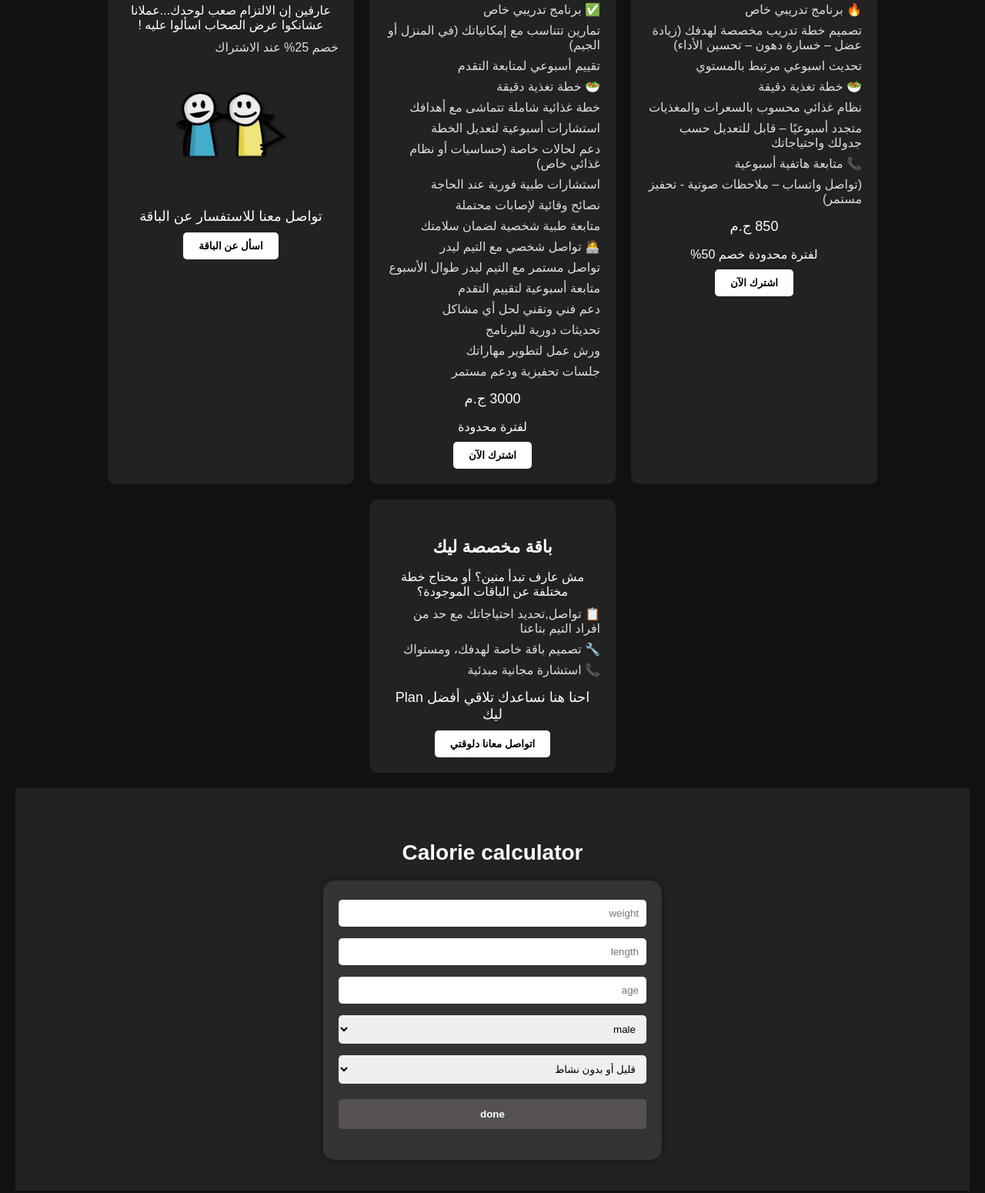
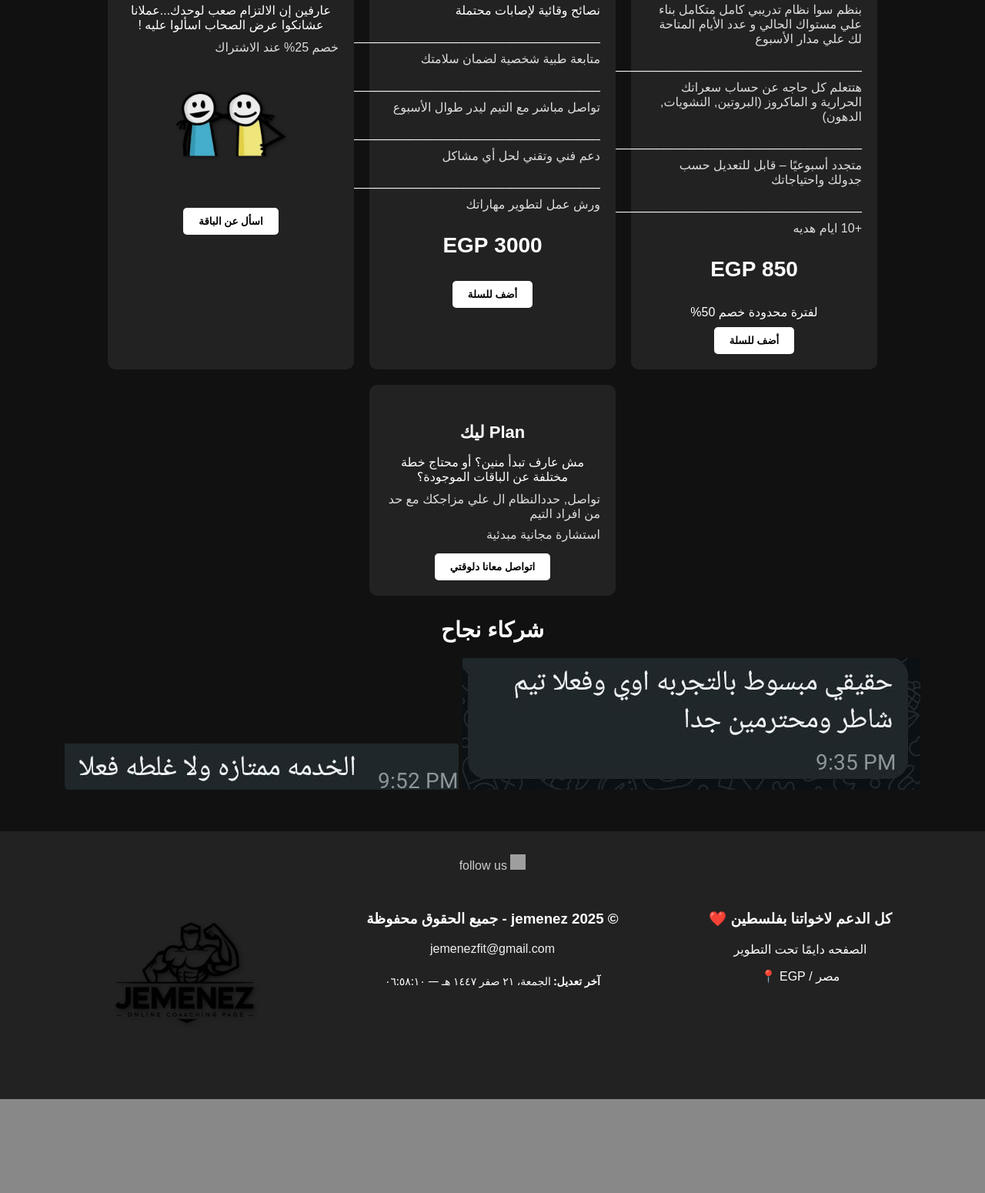
Before and after one commit to jemenezfit/2, a plain HTML site: page index.html in a window 1280 px wide. Shown: the part 1543-3093 px from the top of the page at 77% size. After the commit the page ends 2971 px from the top, so only its background shows below. Drawn offline with Linux system fonts and the light colour scheme; grey boxes are pictures that could not be loaded.

Commit message:
Update index.html

```diff
--- a/index.html
+++ b/index.html
@@ -5,7 +5,9 @@
   <meta charset="UTF-8" />
   <meta name="viewport" content="width=device-width, initial-scale=1.0"/>
   <title>HOME</title>
-  <link rel="icon" type="new/png" href="new.png">
+  <link rel="icon" type="48/jpg" href="48.jpg">
+  <link rel="stylesheet" href="https://cdnjs.cloudflare.com/ajax/libs/font-awesome/6.4.0/css/all.min.css">
+
 </header>
   <div style="text-align:center; margin: 30px 0;">
   <img src="new.png" alt="Image" style="max-width: 200px; height: auto;">
@@ -287,7 +289,7 @@
   <section class="about">
     <h3>about jemenez</h3>
     <p>احنا تيم شباب مصري</p>
-    <p>  احنا مش مجرد مدربين بس، احنا تيم كامل لخدمتك معاك فكل خطوه ومعاك مدربين ليهم خبرة عالية في مجال التدريب والتخسيس والإعداد البدني والتاهيلي ، ومعاك كمان متخصصين تغذية معاهم شهدات تقيله عشان تتمرن بكفاءة ويوصلك لهدفك بأسرع وقت وبشكل آمن وبصحه كويسه ومعاك خدمه عملاء موجودين24 ساعه علي مدار الاسبوع عشان يردوا علي اسالتكم
+    <p>  احنا مش مجرد مدربين بس، احنا تيم كامل معاك فكل خطوه ومعاك مدربين ليهم خبرة عالية في مجال التدريب والتخسيس والإعداد البدني والتاهيلي ، ومعاك كمان متخصصين تغذية معاهم شهدات تقيله عشان تتمرن بكفاءة ويوصلك لهدفك بأسرع وقت وبشكل آمن وبصحه كويسه ومعاك خدمه عملاء موجودين24 ساعه علي مدار الاسبوع عشان يردوا علي اسالتكم</p>
 
      <p>موجودين بقالنا سنتين في الساحه ومكملين</p>
      <p>We are a team of Egyptian youth.
@@ -306,46 +308,37 @@ We have been in the field for two years and we are continuing to do so.</p>
       <div class="package">
                <h4>الباقة الشهريّة</h4>
             <ul>
-          <li>🔥 برنامج تدريبي خاص</li>
-          <li>تصميم خطة تدريب مخصصة لهدفك (زيادة عضل – خسارة دهون – تحسين الأداء)</li>
-          <li>تحديث اسبوعي مرتبط بالمستوي</li>
-          <li>🥗 خطة تغذية دقيقة</li>
-          <li>نظام غذائي محسوب بالسعرات والمغذيات</li>
+          <li>بنظم سوا نظام تدريبي كامل متكامل بناء علي مستواك الحالي و عدد الأيام المتاحة لك علي مدار الأسبوع</li>
+          <p>________________________________________</p>
+          <li>هتتعلم كل حاجه عن حساب سعراتك الحرارية و الماكروز (البروتين, النشويات, الدهون)</li>
+          <p>________________________________________</p>
           <li>متجدد أسبوعيًا – قابل للتعديل حسب جدولك واحتياجاتك</li>
-          <li>📞 متابعة هاتفية أسبوعية</li>
-          <li>(تواصل واتساب – ملاحظات صوتية - تحفيز مستمر)</li>
+          <p>________________________________________</p>
+          <li>+10 ايام هديه</li>
         </ul>
-        <p style="font-size: 18px; margin-top:10px;">850 ج.م</p>
+
+       <h3>850 EGP</h3>
         <p>لفترة محدودة خصم 50%</p>
-        <button onclick="window.location.href='https://bejewelled-syrniki-58d7de.netlify.app/'">اشترك الآن</button>
+      <button onclick="addToCart('منتج 1', 850)">أضف للسلة</button>
       </div>
 
       <!-- الباقة السنوية -->
       <div class="package">
        <h4>الباقة السنوية</h4>
        <ul>
-          <li>✅ برنامج تدريبي خاص</li>
-          <li>تمارين تتناسب مع إمكانياتك (في المنزل أو الجيم)</li>
-          <li>تقييم أسبوعي لمتابعة التقدم</li>
-          <li>🥗 خطة تغذية دقيقة</li>
-          <li>خطة غذائية شاملة تتماشى مع أهدافك</li>
-          <li>استشارات أسبوعية لتعديل الخطة</li>
-          <li>دعم لحالات خاصة (حساسيات أو نظام غذائي خاص)</li>
-          <li>استشارات طبية فورية عند الحاجة</li>
-          <li>نصائح وقائية لإصابات محتملة</li>
+
+          <p>نصائح وقائية لإصابات محتملة</p>
+          <p>________________________________________</p>
           <li>متابعة طبية شخصية لضمان سلامتك</li>
-          <li>🧑‍💻 تواصل شخصي مع التيم ليدر</li>
-          <li>تواصل مستمر مع التيم ليدر طوال الأسبوع</li>
-          <li>متابعة أسبوعية لتقييم التقدم</li>
+          <p>________________________________________</p>
+          <li>تواصل مباشر مع التيم ليدر طوال الأسبوع</li>
+          <p>________________________________________</p>
           <li>دعم فني وتقني لحل أي مشاكل</li>
-          <li>تحديثات دورية للبرنامج</li>
+          <p>________________________________________</p>
           <li>ورش عمل لتطوير مهاراتك</li>
-          <li>جلسات تحفيزية ودعم مستمر</li>
         </ul>
-        <p style="font-size: 18px; margin-top:10px;">3000 ج.م</p>
-        <p>لفترة محدودة</p>
-        <button onclick="window.location.href='https://bejewelled-syrniki-58d7de.netlify.app/'">اشترك الآن</button>
-      </div>
+        <h3>3000 EGP</h3>
+      <button onclick="addToCart('منتج 2', 3000)">أضف للسلة</button>      </div>
 
       <!-- باقة الصحاب -->
       <div class="package">
@@ -358,115 +351,22 @@ We have been in the field for two years and we are continuing to do so.</p>
          <div style="text-align:center; margin-bottom: 30px;">
   <img src="2twin.png" alt="2twin" style="max-width: 150px; height: auto;">
 </div>
-        <p style="font-size: 18px; margin-top:10px;">تواصل معنا للاستفسار عن الباقة</p>
-        <button onclick="window.location.href='https://wa.me/201146239234'">اسأل عن الباقة</button>
+        <button onclick="window.location.href='https://wa.me/201148410398'">اسأل عن الباقة</button>
 
       </div>
 
       <div class="package">
-  <h4>باقة مخصصة ليك</h4>
+  <h4>Plan ليك</h4>
   <p>مش عارف تبدأ منين؟ أو محتاج خطة مختلفة عن الباقات الموجودة؟</p>
   <ul>
-    <li>📋 تواصل,تحديد احتياجاتك مع حد من افراد التيم بتاعنا</li>
-    <li>🔧 تصميم باقة خاصة لهدفك، ومستواك</li>
-    <li>📞 استشارة مجانية مبدئية</li>
+    <li>تواصل, حددالنظام ال علي مزاجكك  مع حد من افراد التيم</li>
+    <li> استشارة مجانية مبدئية</li>
   </ul>
-  <p style="font-size: 18px; margin-top:10px;">احنا هنا نساعدك تلاقي أفضل Plan ليك</p>
-  <button onclick="window.location.href='https://wa.me/201146239234'">اتواصل معانا دلوقتي</button>
+  <button onclick="window.location.href='https://wa.me/201148410398'">اتواصل معانا دلوقتي</button>
 </div>
   </div>
 
 
-
-<!-- حاسبة السعرات الحرارية -->
-<section class="calorie-calculator" style="background:#222; padding:40px 20px; text-align:center; margin-top:20px;">
-  <h3 style="color:#fff; font-size:28px; margin-bottom:20px;">Calorie calculator</h3>
-
-  <!-- البوكس الكامل -->
-  <div style="max-width:400px; margin:auto; background:#333; padding:20px; border-radius:15px; box-shadow:0 0 15px rgba(0,0,0,0.4); text-align:right;">
-
-    <div style="margin-bottom:15px;">
-      <label style="color:#fff; display:block; margin-bottom:5px;"></label>
-      <input id="weight" type="number" placeholder="weight"
-       style="width:100%; padding:10px; border-radius:5px; border:none; box-sizing:border-box;">
-    </div>
-
-    <div style="margin-bottom:15px;">
-      <label style="color:#fff; display:block; margin-bottom:5px;"></label>
-      <input id="height" type="number" placeholder="length"
-      length style="width:100%; padding:10px; border-radius:5px; border:none; box-sizing:border-box;">
-    </div>
-
-    <div style="margin-bottom:15px;">
-      <label style="color:#fff; display:block; margin-bottom:5px;"></label>
-      <input id="age" type="number" placeholder="age"style="width:100%; padding:10px; border-radius:5px; border:none; box-sizing:border-box;">
-    </div>
-
-    <div style="margin-bottom:15px;">
-      <label style="color:#fff; display:block; margin-bottom:5px;"></label>
-      <select id="gender" style="width:100%; padding:10px; border-radius:5px; border:none;">
-        <option value="male">male</option>
-        <option value="female">female</option>
-      </select>
-    </div>
-
-    <div style="margin-bottom:20px;">
-      <label style="color:#fff; display:block; margin-bottom:5px;"></label>
-      <select id="activity" style="width:100%; padding:10px; border-radius:5px; border:none;">
-        <option value="1.2">قليل أو بدون نشاط</option>
-        <option value="1.375">نشاط خفيف (تمارين 1-3 أيام)</option>
-        <option value="1.55">نشاط متوسط (تمارين 3-5 أيام)</option>
-        <option value="1.725">نشاط عالي (تمارين 6-7 أيام)</option>
-        <option value="1.9">نشاط عالي جدًا (تمارين شديدة أو عمل بدني)</option>
-      </select>
-    </div>
-
-    <button onclick="calculateCalories()" style="background:rgb(86, 81, 81); color:#ffffff; padding:12px; width:100%; border:none; border-radius:5px; font-weight:bold;">done</button>
-
-    <p id="result" style="color:rgb(255, 255, 255); font-size:20px; margin-top:20px; text-align:center;"></p>
-  </div>
-</section>
-
-<script>
-function calculateCalories() {
-  let weight = parseFloat(document.getElementById('weight').value);
-  let height = parseFloat(document.getElementById('height').value);
-  let age = parseFloat(document.getElementById('age').value);
-  let gender = document.getElementById('gender').value;
-  let activity = parseFloat(document.getElementById('activity').value);
-
-  if (!weight || !height || !age) {
-    document.getElementById('result').innerHTML ="Fill all boxes";
-    return;
-  }
-
-  let bmr;
-  if (gender === "male") {
-    bmr = 88.362 + (13.397 * weight) + (4.799 * height) - (5.677 * age);
-  } else {
-    bmr = 447.593 + (9.247 * weight) + (3.098 * height) - (4.330 * age);
-  }
-
-  let calories = bmr * activity;
-
-  // حساب الماكروز (تقريبياً)
-  let protein = weight * 2; // جرام بروتين لكل كجم وزن
-  let proteinCalories = protein * 4;
-
-  let fat = (calories * 0.25) / 9; // 25% من السعرات دهون
-  let fatCalories = fat * 9;
-
-  let carbsCalories = calories - (proteinCalories + fatCalories);
-  let carbs = carbsCalories / 4;
-
-  document.getElementById('result').innerHTML =
-    " Your daily need: " + Math.round(calories) + " Kcal <br>" +
-    "protein:" + Math.round(protein) + " gm<br>" +
-    "Carb:" + Math.round(carbs) + "gm<br>" +
-    "fat:" + Math.round(fat) + " gm";
-}
-
-</script>
 <style>
 .testimonials {
   background: #f7f7f7;
@@ -539,24 +439,12 @@ function calculateCalories() {
         <img src="client1.jpg" alt="عميل 1">
 
         <img src="client2.jpg" alt="عميل 2">
-      </div>
-
 
 
   </div>
-  </div>
 </section>
 
-
-
-
-
-
-
-
-
-
-  <a class="whatsapp" href="https://wa.me/201146239234" target="_blank">
+  <a class="whatsapp" href="https://wa.me/201148410398" target="_blank">
     <img src="https://upload.wikimedia.org/wikipedia/commons/6/6b/WhatsApp.svg" alt="واتساب">
     تواصل على واتساب
   </a>
@@ -567,14 +455,97 @@ function calculateCalories() {
         <img src="https://upload.wikimedia.org/wikipedia/commons/a/a5/Instagram_icon.png" alt="Instagram">
 follow us      </a>
     </div>
-    <p>البريد الإلكتروني: <a href="mailto:jemenezfit@gmail.com">jemenezfit@gmail.com</a></p>
-    <p>&copy; 2025 jemenez - جميع الحقوق محفوظة</p>
-    <p> كل الدعم لاخواتنا ب فلسطين </p>
+
+<footer class="footer_wrap footer_custom footer_custom_footer-main-ar scheme_default">
+  <div class="footer-container" style="display: flex; flex-wrap: wrap; justify-content: space-between; background: #222; color: #fff; padding: 20px; text-align: center;">
+
+    <!-- الصندوق الأول -->
+    <div class="footer-box" style="flex: 1; min-width: 200px; margin: 10px;">
+      <h3>كل الدعم لاخواتنا بفلسطين ❤️</h3>
       <p>الصفحه دايمًا تحت التطوير</p>
-    <div style="text-align:center; margin: 30px 0;">
+            <p>مصر / EGP 📍</p>
+
+    </div>
+
+    <!-- الصندوق الثاني -->
+    <div class="footer-box" style="flex: 1; min-width: 200px; margin: 10px;">
+      <h3>&copy; 2025 jemenez - جميع الحقوق محفوظة</h3>
+        <a href="mailto:jemenezfit@gmail.com" style="color: #f0f0f0;">jemenezfit@gmail.com</a>
+
+      <div style="color: white; font-family: 'Cairo', sans-serif; text-align: center; margin-top: 20px;">
+  <p id="current-time"></p>
+  <p id="last-modified"></p>
+</div>
+
+<!-- ضع هذا في المكان الذي تريد ظهور "آخر تعديل" فيه (مثلاً داخل الفوتر) -->
+<div class="last-update-wrap" dir="rtl" style="font-family:'Cairo', system-ui, sans-serif; line-height:1.9; font-size:14px;">
+  <div><strong>آخر تعديل:</strong> <span id="lastModHijri">جاري الحساب…</span></div>
+</div>
+
+<script>
+(function () {
+  // 1) الحصول على تاريخ آخر تعديل من المتصفح
+  const raw = document.lastModified;
+  let d = raw ? new Date(raw) : new Date();
+  if (isNaN(d)) d = new Date(); // احتياطي لو رجع نص غير قابل للتحويل لتاريخ
+
+  // 2) مُنسِّقات الوقت/التاريخ
+  const timeFmt = new Intl.DateTimeFormat('ar-EG', {
+    hour: '2-digit', minute: '2-digit', second: '2-digit', hour12: false
+  });
+  const gregFmt = new Intl.DateTimeFormat('ar-EG', {
+    weekday: 'long', day: '2-digit', month: 'long', year: 'numeric'
+  });
+
+  // مبدئيًا نحاول تقويم "أم القرى" للهجري، ثم نهبط إلى "islamic" إن لزم
+  function formatHijri(date) {
+    try {
+      return new Intl.DateTimeFormat('ar-SA-u-ca-islamic-umalqura', {
+        weekday: 'long', day: '2-digit', month: 'long', year: 'numeric'
+      }).format(date);
+    } catch (_) {
+      try {
+        return new Intl.DateTimeFormat('ar-SA-u-ca-islamic', {
+          weekday: 'long', day: '2-digit', month: 'long', year: 'numeric'
+        }).format(date);
+      } catch (_) {
+        return null; // المتصفح لا يدعم التقويم الهجري
+      }
+    }
+  }
+
+  const timeStr  = timeFmt.format(d);
+  const gregStr  = gregFmt.format(d);
+  const hijriStr = formatHijri(d);
+
+  // 3) الحقن في الصفحة
+  const hijriEl = document.getElementById('lastModHijri');
+  const gregEl  = document.getElementById('lastModGreg');
+
+  if (hijriStr) {
+    hijriEl.textContent = `${hijriStr} — ${timeStr}`;
+  } else {
+    hijriEl.textContent = 'التاريخ الهجري غير مدعوم على هذا المتصفح';
+  }
+
+  gregEl.textContent = `${gregStr} — ${timeStr}`;
+})();
+</script>
+
+
+    </div>
+
+    <!-- الصندوق الثالث (صورة) -->
+    <div class="footer-box" style="flex: 1; min-width: 200px; margin: 10px;">
       <img src="new.png" alt="Image" style="max-width: 200px; height: auto;">
     </div>
+<div style="color: white; font-family: 'Cairo', sans-serif; text-align: center; margin-top: 20px;">
+  <p id="current-time"></p>
+  <p id="last-modified"></p>
 </div>
+  </div>
+</footer>
+
 
 </body>
 </html>
```
Lines whose indentation alone changed are shown as unchanged.
